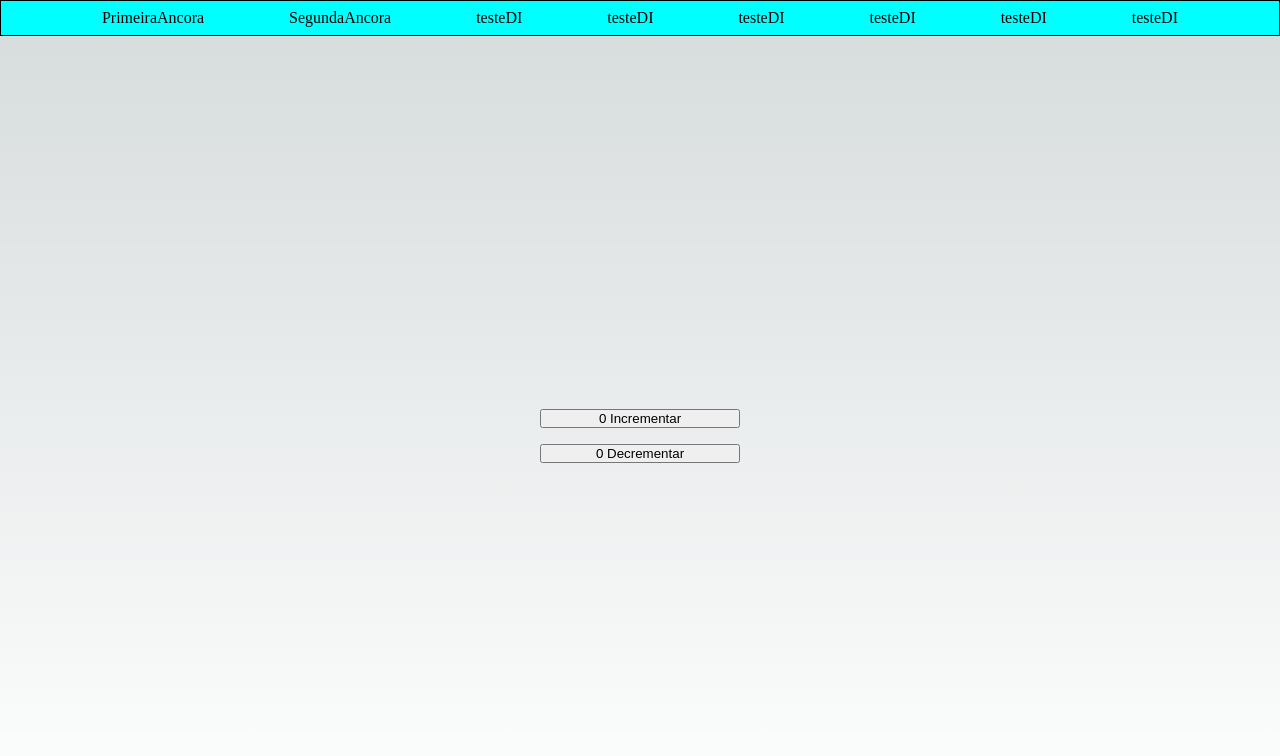
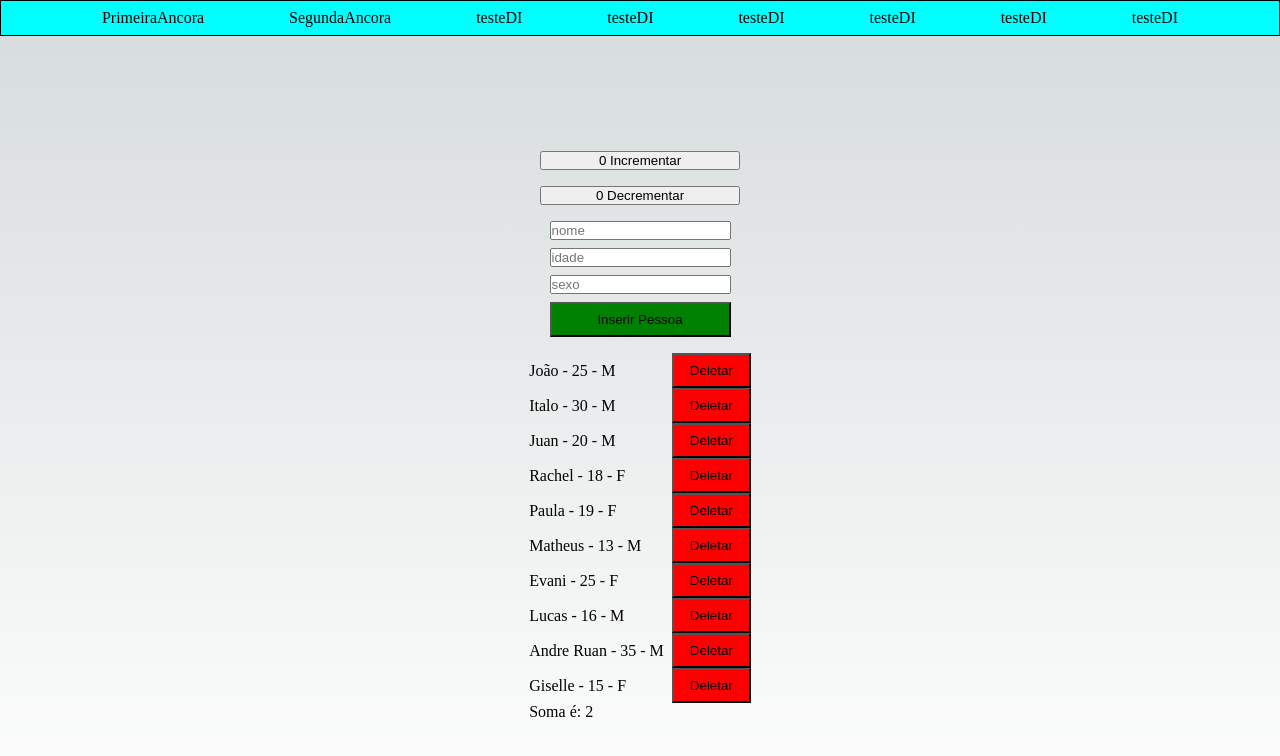
Before and after one commit to Joao-Rossi-Elumini/app-talentos, a Next.js app: page / in a window 1280 px wide. Shown: the top 756 px of the page. Built offline with nearby package versions, Linux system fonts and the light colour scheme.

Commit message:
Updating code with dashboard and basic CRUD operation using mocked data

```diff
--- a/pages/index.tsx
+++ b/pages/index.tsx
@@ -8,29 +8,30 @@ import AssociarEmpregos from "../components/AssociarEmpregos";
 import ListarPessoas from "../components/ListarPessoas";
 import Navbar from "../widgets/Navbar";
 import ButtonCount from "../components/ButtonCount";
+import Dashboard from "../widgets/Dashboard";
 
-const pessoas = [
-  { id: 1, nome: "João", idade: 25, sexo: "M" },
-  { id: 2, nome: "Italo", idade: 30, sexo: "M" },
-  { id: 3, nome: "Juan", idade: 20, sexo: "M" },
-  { id: 4, nome: "Rachel", idade: 18, sexo: "F" },
-  { id: 5, nome: "Paula", idade: 19, sexo: "F" },
-  { id: 6, nome: "Matheus", idade: 13, sexo: "M" },
-  { id: 7, nome: "Evani", idade: 25, sexo: "F" },
-  { id: 8, nome: "Lucas", idade: 16, sexo: "M" },
-  { id: 9, nome: "Andre Ruan", idade: 35, sexo: "M" },
-  { id: 10, nome: "Giselle", idade: 15, sexo: "F" },
-];
+// const pessoas = [
+//   { id: 1, nome: "João", idade: 25, sexo: "M" },
+//   { id: 2, nome: "Italo", idade: 30, sexo: "M" },
+//   { id: 3, nome: "Juan", idade: 20, sexo: "M" },
+//   { id: 4, nome: "Rachel", idade: 18, sexo: "F" },
+//   { id: 5, nome: "Paula", idade: 19, sexo: "F" },
+//   { id: 6, nome: "Matheus", idade: 13, sexo: "M" },
+//   { id: 7, nome: "Evani", idade: 25, sexo: "F" },
+//   { id: 8, nome: "Lucas", idade: 16, sexo: "M" },
+//   { id: 9, nome: "Andre Ruan", idade: 35, sexo: "M" },
+//   { id: 10, nome: "Giselle", idade: 15, sexo: "F" },
+// ];
 
-const profissoes = [
-  { pessoaId: 1, nomeProf: "Motorista" },
-  { pessoaId: 2, nomeProf: "Menino do Governo" },
-  { pessoaId: 4, nomeProf: "Dentista" },
-  { pessoaId: 5, nomeProf: "Advogada" },
-  { pessoaId: 7, nomeProf: "Desenvolvedora" },
-  { pessoaId: 9, nomeProf: "Desenvolvedor" },
-  { pessoaId: 10, nomeProf: "Professora" },
-];
+// const profissoes = [
+//   { pessoaId: 1, nomeProf: "Motorista" },
+//   { pessoaId: 2, nomeProf: "Menino do Governo" },
+//   { pessoaId: 4, nomeProf: "Dentista" },
+//   { pessoaId: 5, nomeProf: "Advogada" },
+//   { pessoaId: 7, nomeProf: "Desenvolvedora" },
+//   { pessoaId: 9, nomeProf: "Desenvolvedor" },
+//   { pessoaId: 10, nomeProf: "Professora" },
+// ];
 
 const ancoras = [
   {label:"PrimeiraAncora", href:"https://google.com"},
@@ -61,6 +62,7 @@ export default function Home() {
 
       <main className={styles.main}>
         <ButtonCount/>
+        <Dashboard/>
       </main>
     </>
   );
--- /dev/null
+++ b/utils/SomarFuncaoPura/index.ts
@@ -0,0 +1,3 @@
+export default function SomarFuncaoPura(a:number,b:number){
+    return a + b
+}
--- /dev/null
+++ b/widgets/Dashboard/dashboard.module.css
@@ -0,0 +1,14 @@
+.inputsContainer{
+    display:flex;
+    flex-direction: column;
+    gap:8px;
+
+}
+
+.pessoaListItem{
+    display:flex;
+    flex-direction: row;
+    gap:8px;
+    align-items: center;
+    justify-content: space-between;
+}
--- /dev/null
+++ b/widgets/Dashboard/index.tsx
@@ -0,0 +1,73 @@
+import { useState } from "react";
+import Button from "../../components/Button";
+import styles from "./dashboard.module.css";
+import SomarFuncaoPura from "../../utils/SomarFuncaoPura";
+
+const pessoasMockadas = [
+  { id: 1, nome: "João", idade: 25, sexo: "M", telefone: "24992590852", dataNascimento: "14/04/1998" },
+  { id: 2, nome: "Italo", idade: 30, sexo: "M", telefone: "24992590852", dataNascimento: "14/04/1998" },
+  { id: 3, nome: "Juan", idade: 20, sexo: "M", telefone: "24992590852", dataNascimento: "14/04/1998" },
+  { id: 4, nome: "Rachel", idade: 18, sexo: "F", telefone: "24992590852", dataNascimento: "14/04/1998" },
+  { id: 5, nome: "Paula", idade: 19, sexo: "F", telefone: "24992590852", dataNascimento: "14/04/1998" },
+  { id: 6, nome: "Matheus", idade: 13, sexo: "M", telefone: "24992590852", dataNascimento: "14/04/1998" },
+  { id: 7, nome: "Evani", idade: 25, sexo: "F", telefone: "24992590852", dataNascimento: "14/04/1998" },
+  { id: 8, nome: "Lucas", idade: 16, sexo: "M", telefone: "24992590852", dataNascimento: "14/04/1998" },
+  { id: 9, nome: "Andre Ruan", idade: 35, sexo: "M", telefone: "24992590852", dataNascimento: "14/04/1998" },
+  { id: 10, nome: "Giselle", idade: 15, sexo: "F", telefone: "24992590852", dataNascimento: "14/04/1998" },
+];
+
+export default function Dashboard() {
+  const [pessoas, setPessoas] = useState(pessoasMockadas);
+  const [nome, setNome] = useState("");
+  const [idade, setIdade] = useState("");
+
+  //   Função que vai ADICIONAR um item novo a lista
+  function adicionarItem() {
+    const newPessoa = {
+      nome,
+      idade,
+    };
+    console.log(newPessoa);
+
+    const objetoMockado = { id: 10, nome: "Giselle", idade: 15, sexo: "F", telefone: "24992590852", dataNascimento: "14/04/1998" };
+
+    const novasPessoas = [...pessoas, objetoMockado];
+
+    setPessoas(novasPessoas);
+    console.log("novo Array:", pessoas);
+  }
+
+  // Função que vai DELETAR o item da lista
+  function deletarItem(id: number) {
+    console.log(id);
+  }
+
+  return (
+    <>
+      <div className={styles.inputsContainer}>
+        <input placeholder="nome" value={nome} onChange={(e) => setNome(e.target.value)} />
+        <input placeholder="idade" value={idade} onChange={(e) => setIdade(e.target.value)} />
+        <input placeholder="sexo" />
+
+        <Button cor="green" quandoClicar={adicionarItem} texto="Inserir Pessoa" />
+      </div>
+
+      <div>
+        <ul>
+          {pessoas.map((pessoa) => {
+            return (
+              <li key={pessoa.id} className={styles.pessoaListItem}>
+                {pessoa.nome} - {pessoa.idade} - {pessoa.sexo}
+                <Button texto="Deletar" cor="red" quandoClicar={() => deletarItem(pessoa.id)} />
+              </li>
+            );
+          })}
+        </ul>
+
+
+        Soma é: {SomarFuncaoPura(1,1)}
+
+      </div>
+    </>
+  );
+}
--- a/widgets/Navbar/index.tsx
+++ b/widgets/Navbar/index.tsx
@@ -12,11 +12,9 @@ interface NavbarProps {
 export default function Navbar({ ancoras }: NavbarProps) {
   return (
       <nav className={styles.navBar}>
-        {ancoras.map((a) => {
+        {ancoras.map((a,index) => {
           return (
-            <>
-              <a href={a.href}>{a.label}</a>
-            </>
+              <a key={index} href={a.href}>{a.label}</a>
           );
         })}
       </nav>
```
